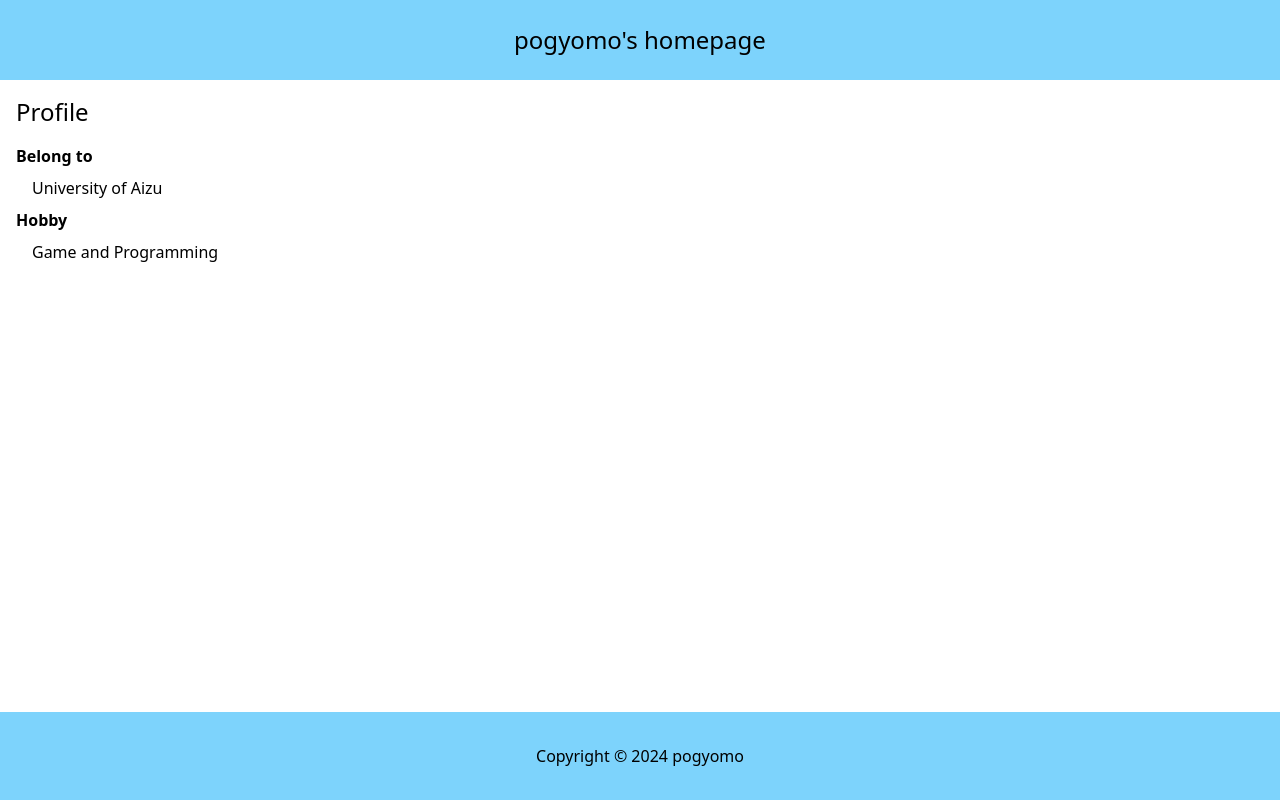
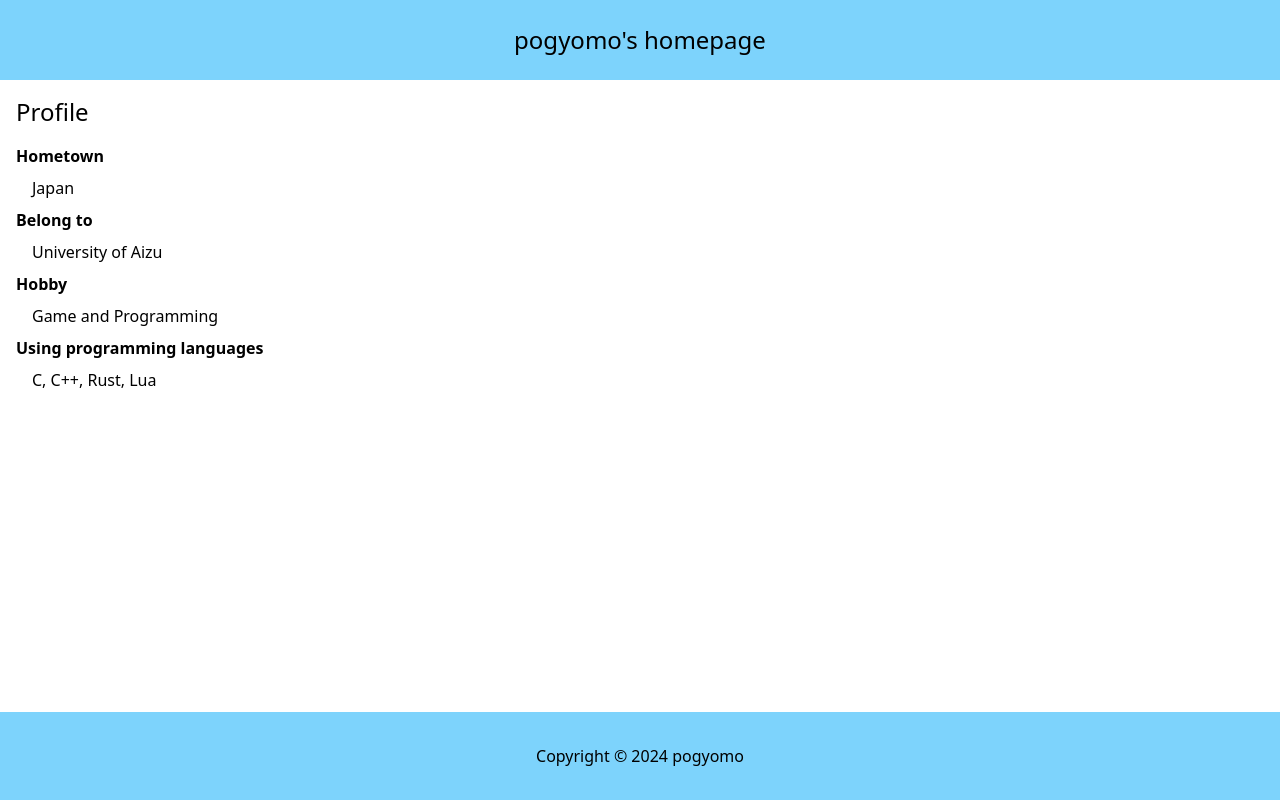
Before and after one commit to pogyomo/homepage, a Next.js app: page /profile in a window 1280 px wide. Built offline with nearby package versions, Linux system fonts and the light colour scheme.

Commit message:
feat: update profile

```diff
--- a/src/app/profile/page.tsx
+++ b/src/app/profile/page.tsx
@@ -8,10 +8,14 @@ export default function Profile() {
   return (
     <>
       <h1 className="text-2xl ml-4 mb-4">Profile</h1>
+      <h2 className="font-bold ml-4 mb-2">Hometown</h2>
+      <p className="ml-8 mb-2">Japan</p>
       <h2 className="font-bold ml-4 mb-2">Belong to</h2>
       <p className="ml-8 mb-2">University of Aizu</p>
       <h2 className="font-bold ml-4 mb-2">Hobby</h2>
-      <p className="ml-8">Game and Programming</p>
+      <p className="ml-8 mb-2">Game and Programming</p>
+      <h2 className="font-bold ml-4 mb-2">Using programming languages</h2>
+      <p className="ml-8 mb-2">C, C++, Rust, Lua</p>
     </>
   );
 }
```
